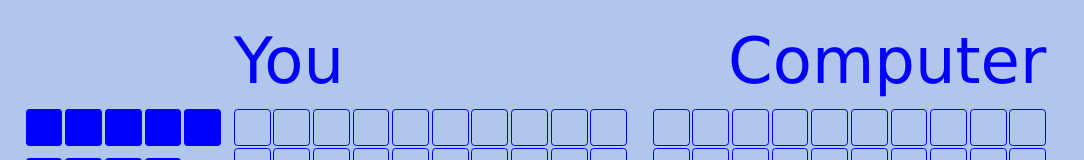
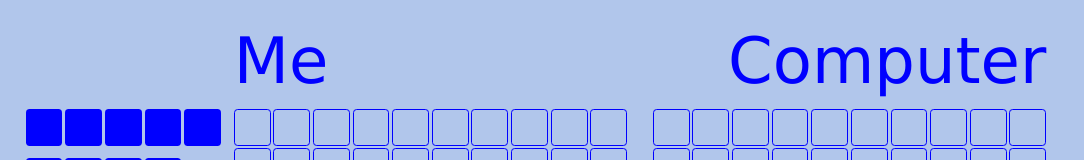
Before and after one commit to Cedrus32/Battleship, a website built with webpack: page dist/index.html in a window 1280 px wide. Shown: the top 160 px of the page, without its empty margins (0-1084 px from the left). Built offline with nearby package versions, Linux system fonts and the light colour scheme.

Commit message:
Change title of human player

```diff
--- a/dist/index.html
+++ b/dist/index.html
@@ -10,7 +10,7 @@
     <body>
             <main>
                 <section id='human'>
-                    <span class='title'>You</span>
+                    <span class='title'>Me</span>
                     <section></section>
                     <section class='board'></section>
                 </section>
```
